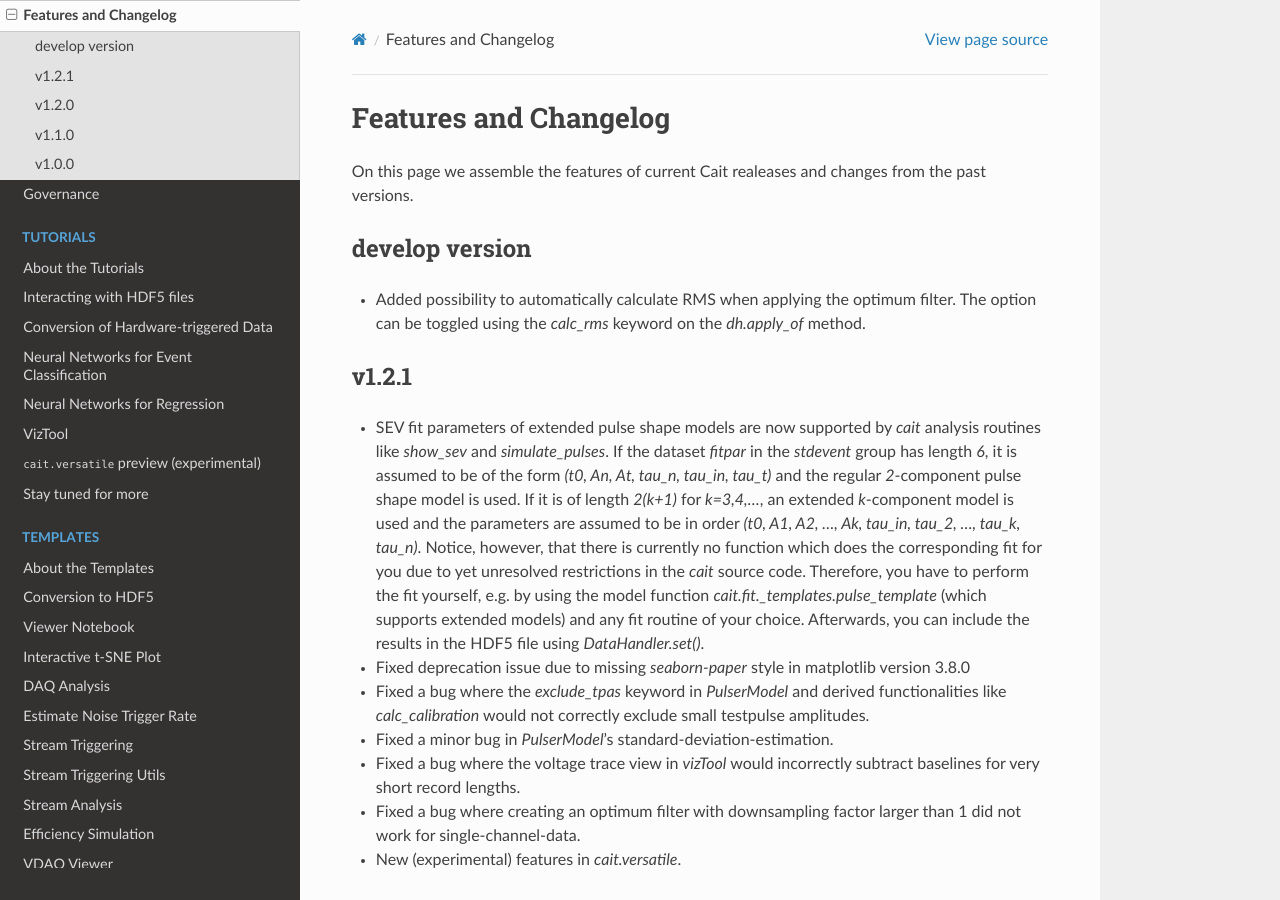
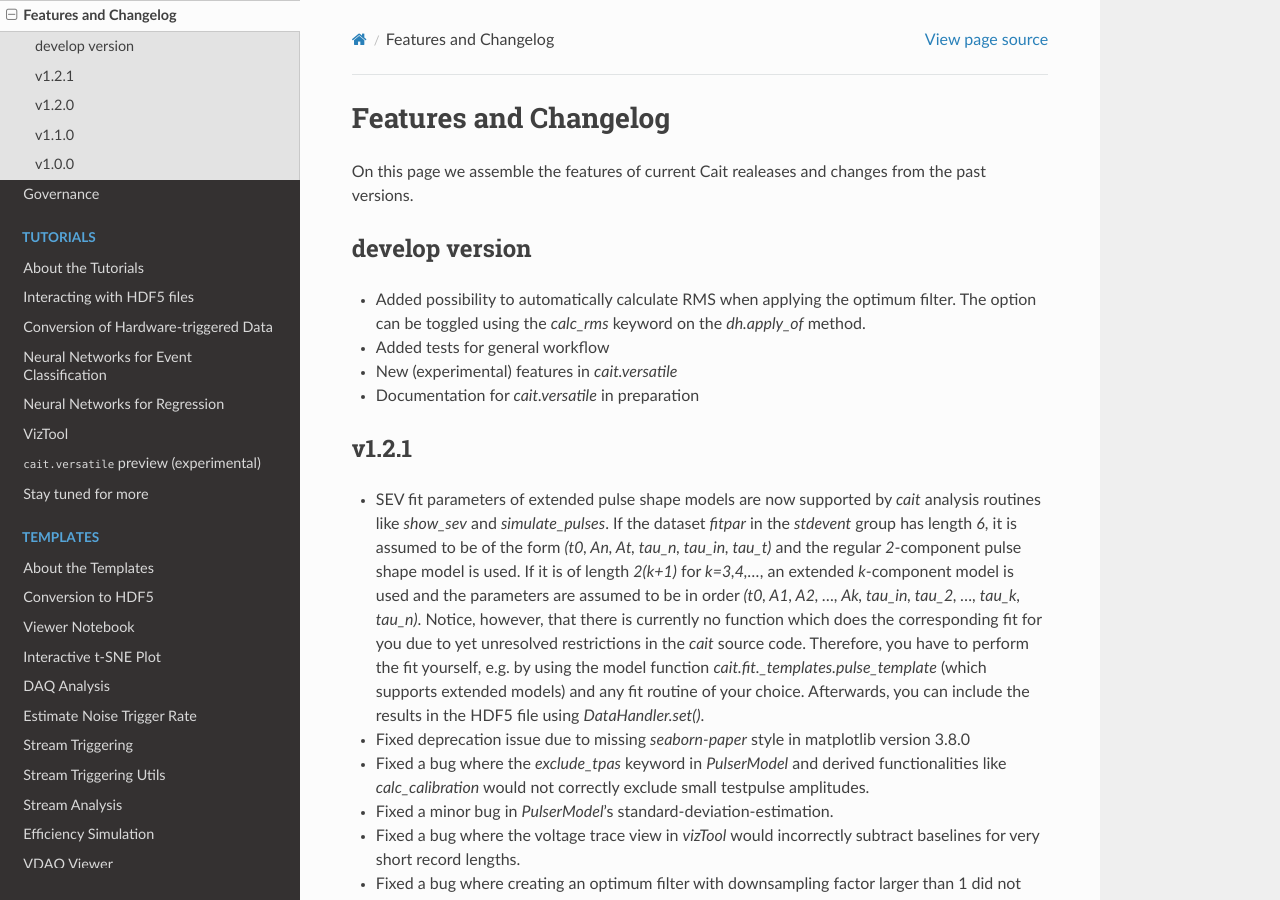
Before and after one commit to fewagner/cait, a Sphinx documentation site: the page built from docs/source/changelog.rst, in a window 1280 px wide and 900 px high. Built offline with Sphinx 7.4.7 and the Read the Docs theme 2.0.0, drawn with Linux system fonts in a browser that asks for light colours; pages that are not in the unit, such as notebooks, are missing from menus.

Commit message:
add minor plot fixes, changelog update

```diff
--- a/docs/source/changelog.rst
+++ b/docs/source/changelog.rst
@@ -7,6 +7,9 @@ On this page we assemble the features of current Cait realeases and changes from
 develop version
 ======
 - Added possibility to automatically calculate RMS when applying the optimum filter. The option can be toggled using the `calc_rms` keyword on the `dh.apply_of` method.
+- Added tests for general workflow
+- New (experimental) features in `cait.versatile`
+- Documentation for `cait.versatile` in preparation
 
 v1.2.1
 ======
```
Also changed, not shown: docs/source/documentation/versatile.rst (+20 -3 lines), 1 other file.
